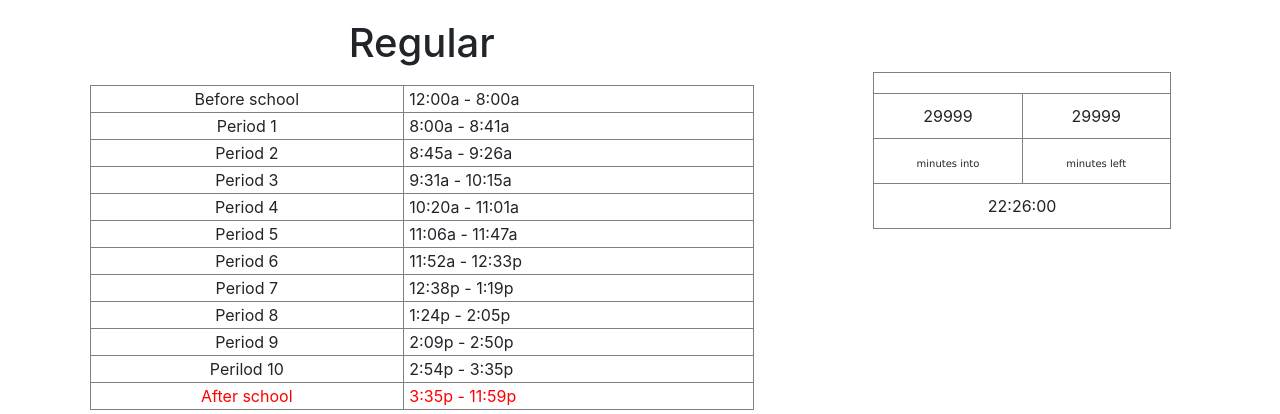
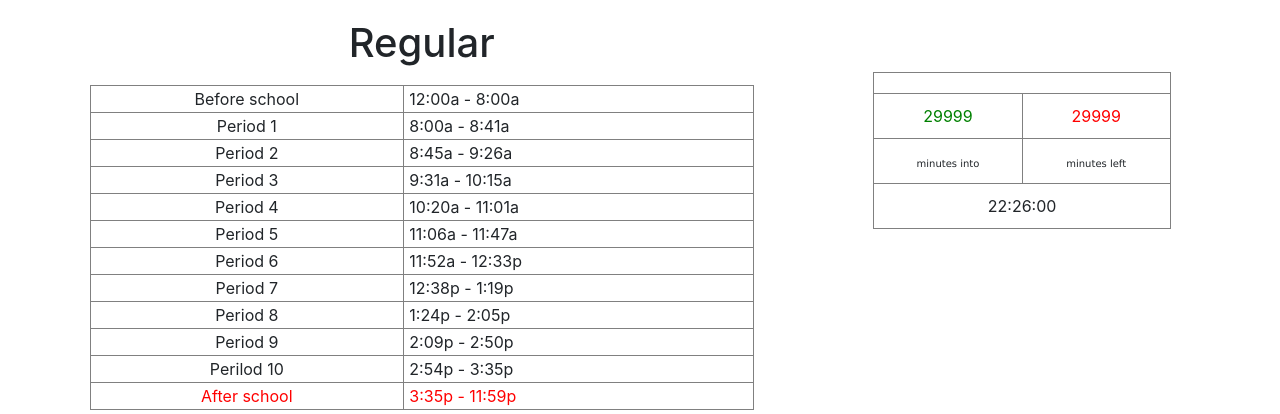
Before and after one commit to cmohri/QuarterMan, a Flask app: page / in a window 1280 px wide. Shown: the part 152-566 px from the top of the page. Run offline with Flask 2, Linux system fonts and the light colour scheme; some libraries are stand-ins or nearby versions.

Commit message:
Fix colors

```diff
--- a/app/templates/home.html
+++ b/app/templates/home.html
@@ -30,8 +30,8 @@
                     <td width="50%" align="center" colspan="2"></td>
                 </tr>
                 <tr>
-                    <td width="50%" align="center"><div id = "minutes_into"></div></td>
-                    <td width="50%" align="center"><div id = "minutes_left"></div></td>
+                    <td width="50%" align="center"><font color="#008000"><div id = "minutes_into"></div></font></td>
+                    <td width="50%" align="center"><font color="#FF0000"><div id = "minutes_left"></div></font></td>
                 </tr>
                 <tr>
                     <td width="50%" align="center"><font size="1" face="Verdana">minutes into</font></td>
```
